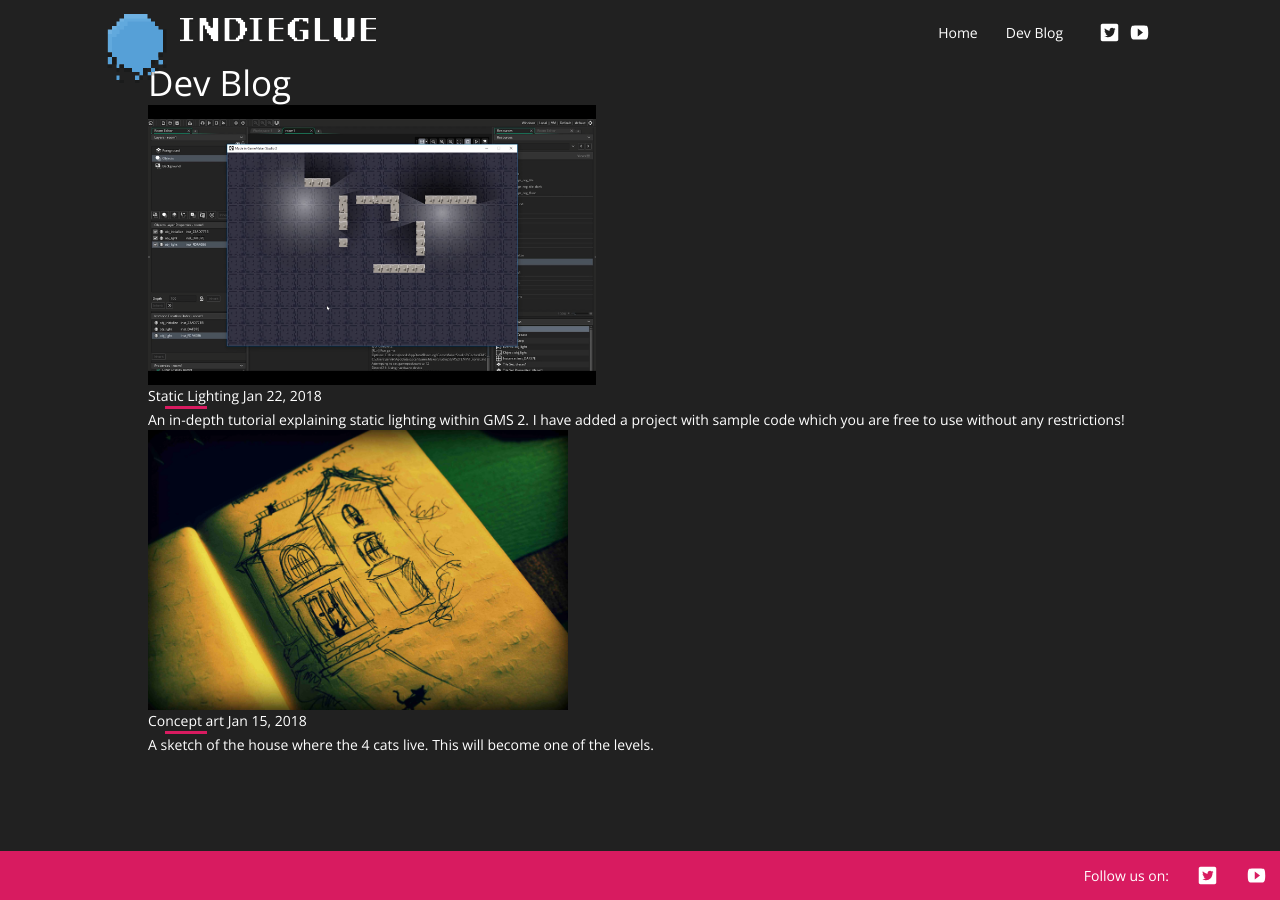
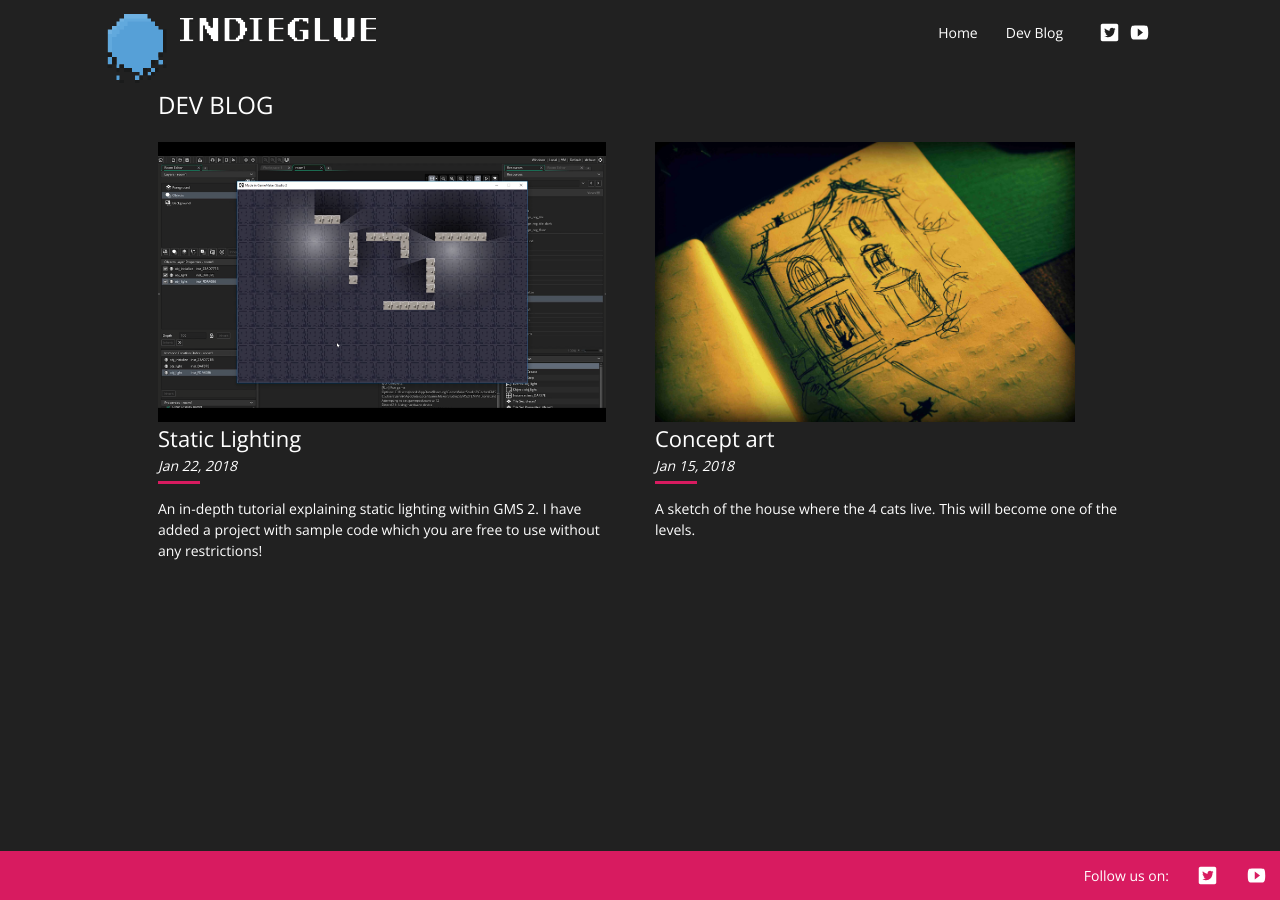
Before and after one commit to IndieGlue/jekyll-gameblog-template, a Jekyll site: the page built from blog.md, in a window 1280 px wide. Built offline with Jekyll 4.4.1, drawn with Linux system fonts in a browser that asks for light colours; nearby versions of some CDN libraries.

Commit message:
fixed repsonsive issues

```diff
--- a/_sass/_layout.scss
+++ b/_sass/_layout.scss
@@ -74,34 +74,8 @@
         }
     }
 
-    .post.wrapper{
-        padding: 2em 1em;
+    .post.wrapper {
         background-color: #111;
-
-        .post-title{
-            font-size: 24px;
-            margin-bottom: 1em;
-            text-transform: uppercase;
-        }
-
-        .post{
-            margin-bottom: 3em;
-
-            .line{
-                margin: 0.3em 0 1em;
-            }
-
-            .pst-title{
-                width: 100%;
-                display: block;
-                font-size: 22px;
-            }
-
-            .post-meta{
-                font-style: italic;
-                font-size: 14px;
-            }
-        }
     }
 
     .hero{
@@ -130,6 +104,10 @@
 
     .show-case{
         margin-bottom: 4.5em;
+
+        .header, .line{
+            margin: 0;
+        }
     }
 }
 
@@ -259,7 +237,7 @@
     display: block;
     width: 100%;
     font-size: 22px;
-    margin: 1em 1em 0.5em 1em;
+    margin: 1em 1em 0 0.5em;
 }
 
 .hero{
@@ -275,7 +253,36 @@
     width: 3em;
     height: 3px;
     background-color: $pink-color;
-    margin-left: 1.2em;
+    margin-left: 0.8em;
+}
+
+.post.wrapper{
+    padding: 2em 1em;
+
+    .post-title{
+        font-size: 24px;
+        margin-bottom: 1em;
+        text-transform: uppercase;
+    }
+
+    .post{
+        margin-bottom: 3em;
+
+        .line{
+            margin: 0.3em 0 1em;
+        }
+
+        .pst-title{
+            width: 100%;
+            display: block;
+            font-size: 22px;
+        }
+
+        .post-meta{
+            font-style: italic;
+            font-size: 14px;
+        }
+    }
 }
 
 .site-footer{
--- a/blog.md
+++ b/blog.md
@@ -6,7 +6,7 @@ permalink: /dev blog/
 
 <div class="post-list row">
 {% for post in site.posts %}
-    <div class="post col-sm-12">
+    <div class="post col-12 col-md-6 col-sm-12">
         <a class="post-link" href="{{ post.url | prepend: site.baseurl }}">
             <div class="crop">
                 <img src="{{post.image}}">
--- a/index.html
+++ b/index.html
@@ -13,7 +13,7 @@ layout: default
                     <span class="hero-text-desktop d-none d-md-block">
                         <img src="assets/logo-01.png" />
                     </span>
-                    <span class="subscribe-text d-none d-md-block"">
+                    <span class="subscribe-text d-none d-md-block">
                         <a data-toggle="modal" data-target="#subscribeModal">Subscribe</a>
                     </span>
                 </div>
```
